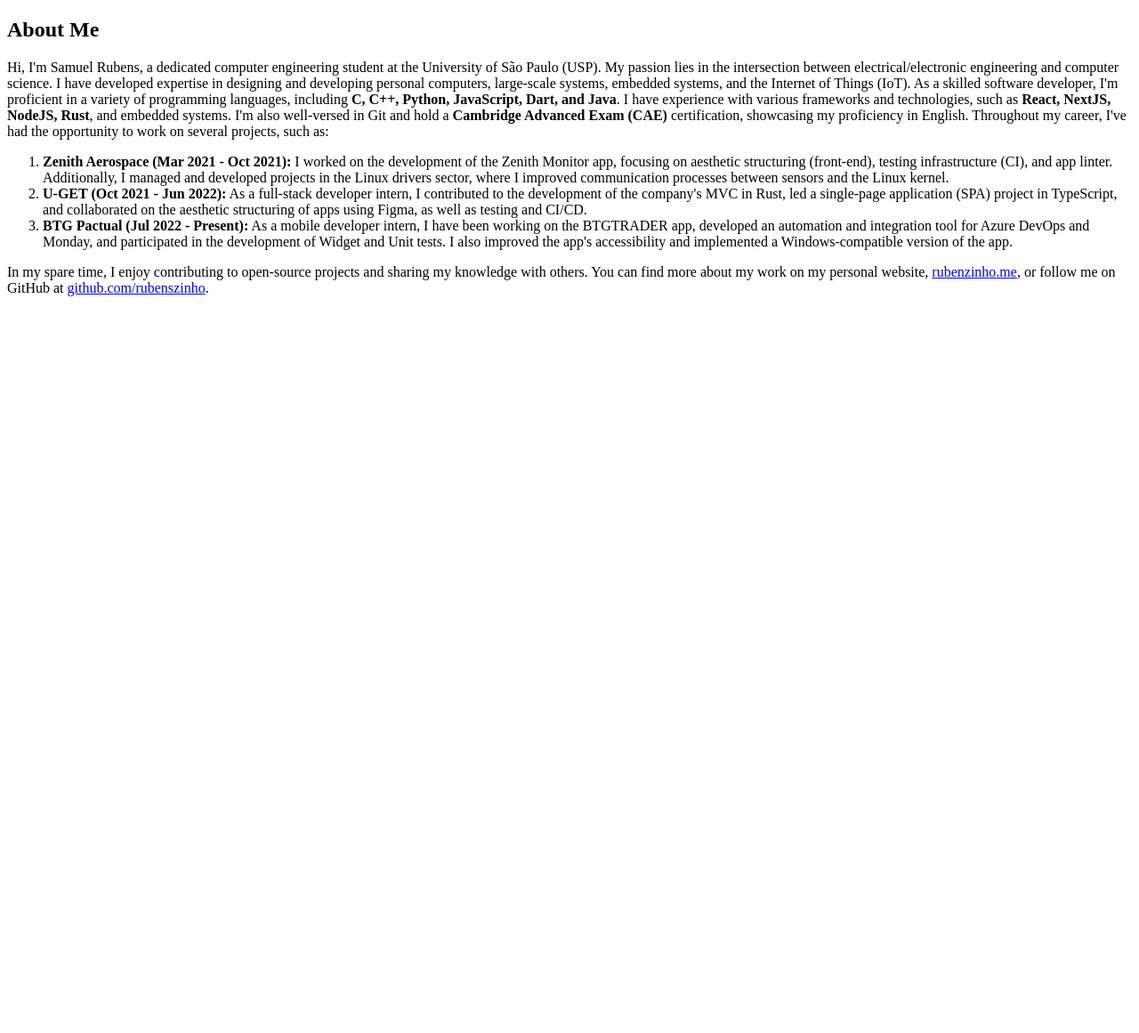
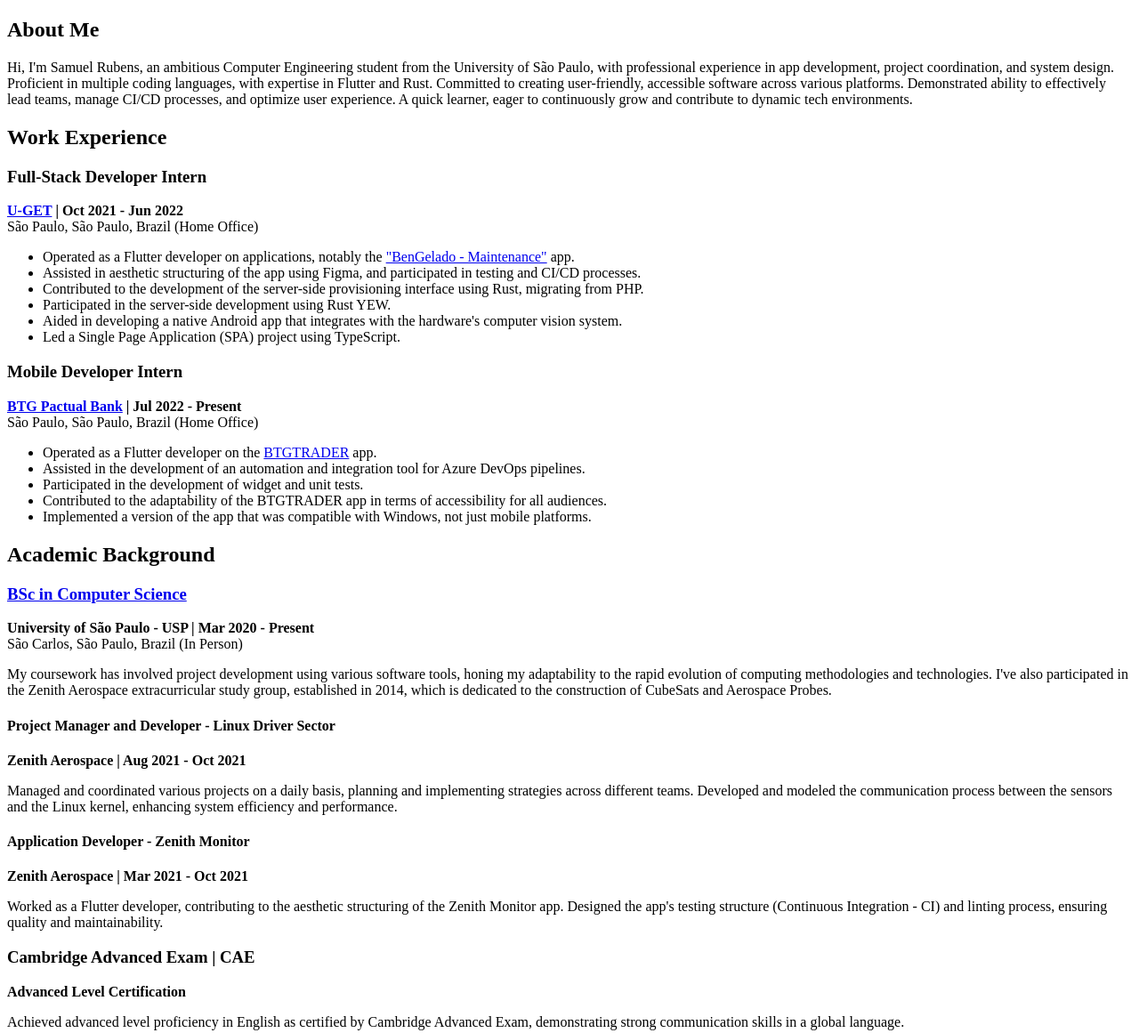
Before and after one commit to rubenszinho/rubenszinho.github.io, a plain HTML site: page pages/about.html in a window 1280 px wide. Shown: the whole page at 89% size. Before the commit the page ends 800 px from the top, so only its background shows below. Drawn offline with Linux system fonts and the light colour scheme.

Commit message:
Update site content

```diff
--- a/pages/about.html
+++ b/pages/about.html
@@ -1,19 +1,73 @@
 <!DOCTYPE html>
 <html>
-<section id="about">
+<section id="work-experience">
     <h2>About Me</h2>
-    Hi, I'm Samuel Rubens, a dedicated computer engineering student at the University of São Paulo (USP). My passion lies in the intersection between electrical/electronic engineering and computer science. I have developed expertise in designing and developing personal computers, large-scale systems, embedded systems, and the Internet of Things (IoT).
+    Hi, I'm Samuel Rubens, an ambitious Computer Engineering student from the University of São Paulo, with professional
+    experience in app development, project coordination, and system design. Proficient in multiple coding languages,
+    with expertise in Flutter and Rust. Committed to creating user-friendly, accessible software across various
+    platforms. Demonstrated ability to effectively lead teams, manage CI/CD processes, and optimize user experience. A
+    quick learner, eager to continuously grow and contribute to dynamic tech environments.
 
-    As a skilled software developer, I'm proficient in a variety of programming languages, including <strong>C, C++, Python, JavaScript, Dart, and Java</strong>. I have experience with various frameworks and technologies, such as <strong>React, NextJS, NodeJS, Rust</strong>, and embedded systems. I'm also well-versed in Git and hold a <strong>Cambridge Advanced Exam (CAE)</strong> certification, showcasing my proficiency in English.
+    <h2>Work Experience</h2>
 
-    Throughout my career, I've had the opportunity to work on several projects, such as:
-    <ol>
-        <li><strong>Zenith Aerospace (Mar 2021 - Oct 2021):</strong> I worked on the development of the Zenith Monitor app, focusing on aesthetic structuring (front-end), testing infrastructure (CI), and app linter. Additionally, I managed and developed projects in the Linux drivers sector, where I improved communication processes between sensors and the Linux kernel.</li>
-        <li><strong>U-GET (Oct 2021 - Jun 2022):</strong> As a full-stack developer intern, I contributed to the development of the company's MVC in Rust, led a single-page application (SPA) project in TypeScript, and collaborated on the aesthetic structuring of apps using Figma, as well as testing and CI/CD.</li>
-        <li><strong>BTG Pactual (Jul 2022 - Present):</strong> As a mobile developer intern, I have been working on the BTGTRADER app, developed an automation and integration tool for Azure DevOps and Monday, and participated in the development of Widget and Unit tests. I also improved the app's accessibility and implemented a Windows-compatible version of the app.</li>
-    </ol>
+    <h3>Full-Stack Developer Intern</h3>
+    <strong><a href="https://www.linkedin.com/company/u-get/">U-GET</a> | Oct 2021 - Jun 2022</strong><br>
+    São Paulo, São Paulo, Brazil (Home Office)
+    <ul>
+        <li>Operated as a Flutter developer on applications, notably the <a
+                href="https://play.google.com/store/apps/details?id=com.uget_maintenance&hl=en&gl=US">"BenGelado -
+                Maintenance"</a> app.</li>
+        <li>Assisted in aesthetic structuring of the app using Figma, and participated in testing and CI/CD processes.
+        </li>
+        <li>Contributed to the development of the server-side provisioning interface using Rust, migrating from PHP.
+        </li>
+        <li>Participated in the server-side development using Rust YEW.</li>
+        <li>Aided in developing a native Android app that integrates with the hardware's computer vision system.</li>
+        <li>Led a Single Page Application (SPA) project using TypeScript.</li>
+    </ul>
 
-    In my spare time, I enjoy contributing to open-source projects and sharing my knowledge with others. You can find more about my work on my personal website, <a href="https://rubenzinho.me/">rubenzinho.me</a>, or follow me on GitHub at <a href="https://github.com/rubenszinho">github.com/rubenszinho</a>.
+    <h3>Mobile Developer Intern</h3>
+    <strong><a href="https://www.linkedin.com/company/btgpactual/">BTG Pactual Bank</a> | Jul 2022 -
+        Present</strong><br>
+    São Paulo, São Paulo, Brazil (Home Office)
+    <ul>
+        <li>Operated as a Flutter developer on the <a
+                href="https://play.google.com/store/apps/details?id=com.btg.pactual.homebroker.mobile&hl=pt_BR&gl=US&pli=1">BTGTRADER</a>
+            app.</li>
+        <li>Assisted in the development of an automation and integration tool for Azure DevOps pipelines.</li>
+        <li>Participated in the development of widget and unit tests.</li>
+        <li>Contributed to the adaptability of the BTGTRADER app in terms of accessibility for all audiences.</li>
+        <li>Implemented a version of the app that was compatible with Windows, not just mobile platforms.</li>
+    </ul>
+</section>
+
+<section id="academic-background">
+    <h2>Academic Background</h2>
+
+    <h3><a href="https://www.icmc.usp.br/en/admission/undergraduate/computer-science">BSc in Computer Science</a></h3>
+    <strong>University of São Paulo - USP | Mar 2020 - Present</strong><br>
+    São Carlos, São Paulo, Brazil (In Person)
+    <p>My coursework has involved project development using various software tools, honing my adaptability to the rapid
+        evolution of computing methodologies and technologies. I've also participated in the Zenith Aerospace
+        extracurricular study group, established in 2014, which is dedicated to the construction of CubeSats and
+        Aerospace Probes.</p>
+
+    <h4>Project Manager and Developer - Linux Driver Sector</h4>
+    <strong>Zenith Aerospace | Aug 2021 - Oct 2021</strong>
+    <p>Managed and coordinated various projects on a daily basis, planning and implementing strategies across different
+        teams. Developed and modeled the communication process between the sensors and the Linux kernel, enhancing
+        system efficiency and performance.</p>
+
+    <h4>Application Developer - Zenith Monitor</h4>
+    <strong>Zenith Aerospace | Mar 2021 - Oct 2021</strong>
+    <p>Worked as a Flutter developer, contributing to the aesthetic structuring of the Zenith Monitor app. Designed the
+        app's testing structure (Continuous Integration - CI) and linting process, ensuring quality and maintainability.
+    </p>
+
+    <h3>Cambridge Advanced Exam | CAE</h3>
+    <strong>Advanced Level Certification</strong>
+    <p>Achieved advanced level proficiency in English as certified by Cambridge Advanced Exam, demonstrating strong
+        communication skills in a global language.</p>
 </section>
 
 </html>
```
Also changed, not shown: pages/contact.html (+1 -1 lines), pages/home.html (+9 -3 lines).
